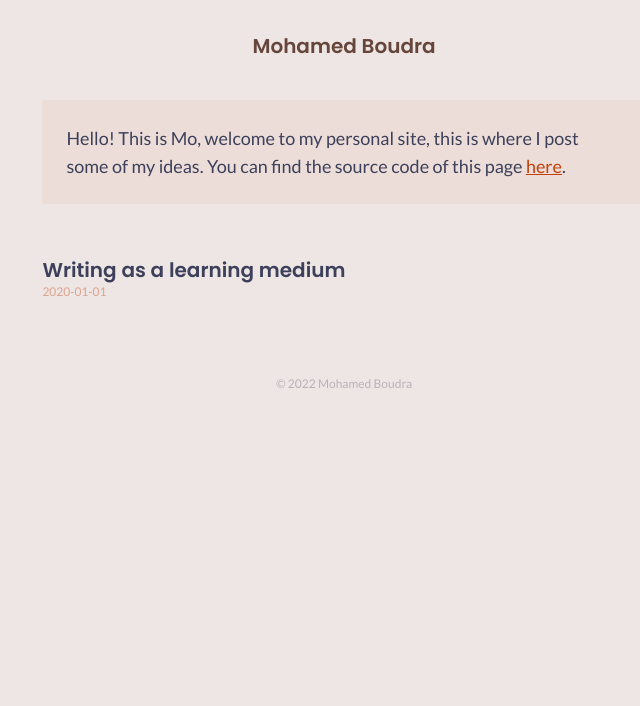
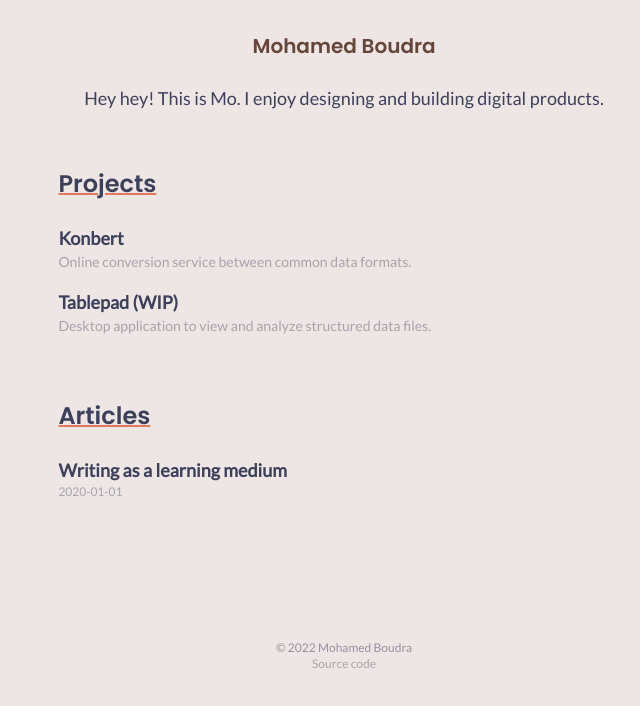
Before and after one commit to boudra/moboudra.com, a Next.js app: page / in a window 1280 px wide. Shown: the top 706 px of the page, without its empty margins (296-936 px from the left). Built offline with nearby package versions, Linux system fonts and the light colour scheme.

Commit message:
add list of projects

```diff
--- a/pages/_app.js
+++ b/pages/_app.js
@@ -19,8 +19,14 @@ function MyApp({ Component, pageProps }) {
         <main>
           <Component {...pageProps} />
         </main>
-        <footer className="mt-8 py-8 text-center text-xs text-primary/30">
-          &copy; 2022 Mohamed Boudra
+        <footer className="mt-8 py-8 text-center text-xs text-primary/50">
+          <p>&copy; 2022 Mohamed Boudra</p>
+          <a
+            className="hover:text-secondary pt-2 text-primary/40"
+            href="https://github.com/boudra/moboudra.com"
+          >
+            Source code
+          </a>
         </footer>
       </div>
     </>
--- a/pages/index.js
+++ b/pages/index.js
@@ -24,21 +24,66 @@ export async function getStaticProps() {
 }
 
 export default function Home({ posts }) {
+  const projects = [
+    {
+      title: "Konbert",
+      description: "Online conversion service between common data formats.",
+      link: "https://konbert.com",
+    },
+    {
+      title: "Tablepad (WIP)",
+      description:
+        "Desktop application to view and analyze structured data files.",
+      link: "https://tablepad.io",
+    },
+  ];
+
   return (
-    <div className="max-w-prose mx-auto">
-      <p className="mb-10 text-primary p-6 bg-orange-700/5 rounded text-lg -mt-8">
-        Hello! This is Mo, welcome to my personal site, this is where I post some of my ideas. You can find the source code of this page <a className="underline text-orange-700" href="https://github.com/boudra/moboudra.com">here</a>.
-      </p>
-      {posts.map(({ slug, frontmatter }) => (
-        <div key={slug} className="py-3 block">
-          <Link href={`/post/${slug}`}>
-            <a className="block text-primary hover:underline hover:decoration-secondary decoration-2">
-              <h2 className="font-display text-xl">{frontmatter.title}</h2>
-            </a>
-          </Link>
-          <div className="text-xs text-orange-700/40">{frontmatter.date}</div>
+    <div className="max-w-prose mx-auto p-4">
+      <div className="text-center text-base mb-14 text-primary bg-primary-500 rounded-lg text-lg -mt-16">
+        <p>
+          Hey hey! This is Mo. I enjoy designing and building digital products.
+        </p>
+      </div>
+      <div className="pb-12">
+        <div className="font-display text-2xl pb-6 underline decoration-2 decoration-secondary text-primary">
+          Projects
         </div>
-      ))}
+        <div>
+          {projects.map((project) => (
+            <div key={project.title} className="pb-4">
+              <a
+                target="_blank"
+                rel="noreferrer"
+                className="block text-primary hover:text-secondary font-semibold text-lg"
+                href={project.link}
+              >
+                {project.title}
+              </a>
+              <div className="text-sm text-primary/40">
+                {project.description}
+              </div>
+            </div>
+          ))}
+        </div>
+      </div>
+      <div className="pb-12">
+        <div className="font-display text-2xl pb-6 underline decoration-2 decoration-secondary text-primary">
+          Articles
+        </div>
+        {posts.map(({ slug, frontmatter }) => (
+          <div key={slug} className="pb-3">
+            <Link href={`/post/${slug}`}>
+              <a className="block text-primary hover:text-secondary decoration-2">
+                <h2 className="font-semibold text-lg">{frontmatter.title}</h2>
+              </a>
+            </Link>
+            <div className="text-xs text-primary/40 w-20">
+              {frontmatter.date}
+            </div>
+          </div>
+        ))}
+      </div>
     </div>
   );
 }
```
